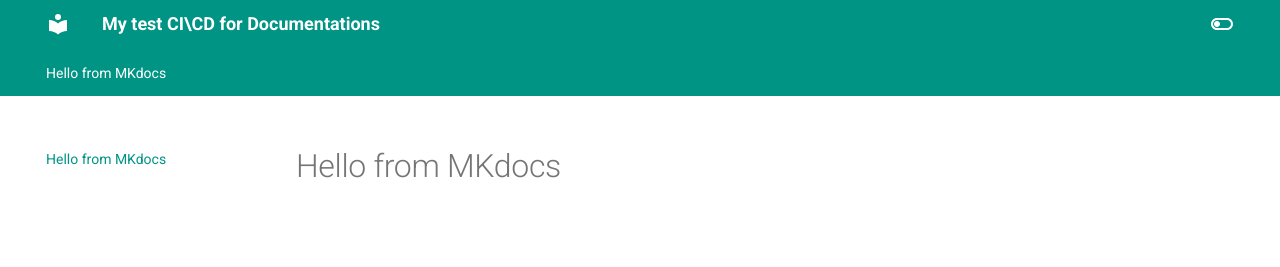
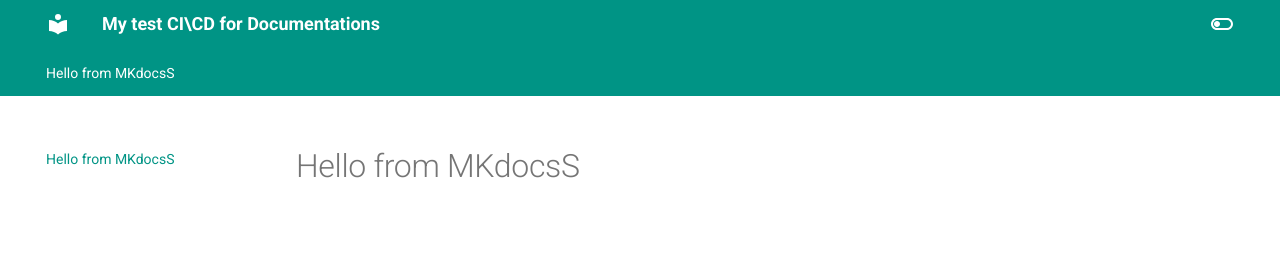
Before and after one commit to geksogen/Learn_GIT, an MkDocs documentation site: the page built from docs/BRQ.md, in a window 1280 px wide. Shown: the top 267 px of the page. Built offline with MkDocs 1.6.1 and Material for MkDocs 9.7.7, drawn with Linux system fonts in a browser that asks for light colours.

Commit message:
add Mkdocs

```diff
--- a/docs/BRQ.md
+++ b/docs/BRQ.md
@@ -1 +1 @@
-# Hello from MKdocs
+# Hello from MKdocsS
```
